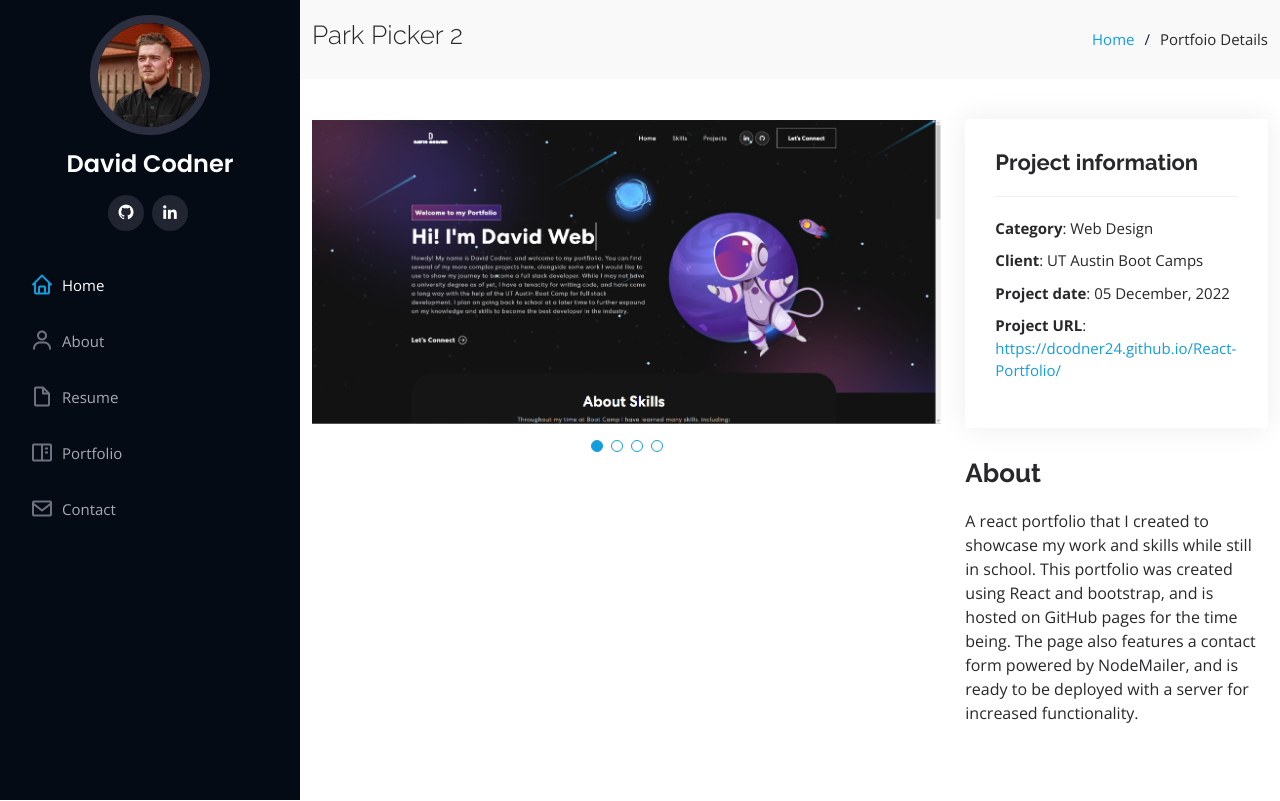
After one commit to dcodner24/Portfolio-v.2, a PHP site: page /detailPages/webDetails/reactPortfolio.html in a window 1280 px wide. The commit adds this page. Run offline with PHP 8.4, Linux system fonts and the light colour scheme.

Commit message:
Added React Portfolio to projects.

```diff
--- a/assets/css/style.css
+++ b/assets/css/style.css
@@ -607,6 +607,7 @@ section {
   text-align: center;
   background: rgba(20, 157, 221, 0.75);
   transition: 0.3s;
+  z-index: 4;
   width: 50%;
 }
 
@@ -636,9 +637,10 @@ section {
   width: 150px;
   padding: 8px 15px;
   visibility: visible;
-  opacity: 1;
+  opacity: 0.6;
   transition: 1s;
   right: 0;
+  z-index: 4;
 }
 
 .item-title{
--- /dev/null
+++ b/detailPages/webDetails/reactPortfolio.html
@@ -0,0 +1,189 @@
+<!DOCTYPE html>
+<html lang="en">
+
+<head>
+    <meta charset="utf-8">
+    <meta content="width=device-width, initial-scale=1.0" name="viewport">
+
+    <title>Portfolio Details - iPortfolio Bootstrap Template</title>
+    <meta content="" name="description">
+    <meta content="" name="keywords">
+
+    <!-- Favicons -->
+    <link rel="apple-touch-icon" sizes="180x180" href="/assets/img/favicon/apple-touch-icon.png">
+    <link rel="icon" type="image/png" sizes="32x32" href="/assets/img/favicon/favicon-32x32.png">
+    <link rel="icon" type="image/png" sizes="16x16" href="/assets/img/favicon/favicon-16x16.png">
+    <link rel="manifest" href="/assets/img/favicon/site.webmanifest">
+
+    <!-- Google Fonts -->
+    <link
+        href="https://fonts.googleapis.com/css?family=Open+Sans:300,300i,400,400i,600,600i,700,700i|Raleway:300,300i,400,400i,500,500i,600,600i,700,700i|Poppins:300,300i,400,400i,500,500i,600,600i,700,700i"
+        rel="stylesheet">
+
+    <!-- Vendor CSS Files -->
+    <link href="../../assets/vendor/aos/aos.css" rel="stylesheet">
+    <link href="../../assets/vendor/bootstrap/css/bootstrap.min.css" rel="stylesheet">
+    <link href="../../assets/vendor/bootstrap-icons/bootstrap-icons.css" rel="stylesheet">
+    <link href="../../assets/vendor/boxicons/css/boxicons.min.css" rel="stylesheet">
+    <link href="../../assets/vendor/glightbox/css/glightbox.min.css" rel="stylesheet">
+    <link href="../../assets/vendor/swiper/swiper-bundle.min.css" rel="stylesheet">
+
+    <!-- Main CSS File -->
+    <link href="../../assets/css/style.css" rel="stylesheet">
+</head>
+
+<body>
+
+    <!-- ======= Mobile nav toggle button ======= -->
+    <i class="bi bi-list mobile-nav-toggle d-xl-none"></i>
+
+    <!-- ======= Header ======= -->
+    <header id="header">
+        <div class="d-flex flex-column">
+
+            <div class="d-flex flex-column">
+
+                <div class="profile">
+                    <img src="../../assets/img/profile-img.jpg" alt="" class="img-fluid rounded-circle">
+                    <h1 class="text-light"><a href="index.html">David Codner</a></h1>
+                    <div class="social-links mt-3 text-center">
+                        <!-- <a href="#" class="twitter"><i class="bx bxl-twitter"></i></a> -->
+                        <!-- <a href="#" class="facebook"><i class="bx bxl-facebook"></i></a> -->
+                        <!-- <a href="#" class="instagram"><i class="bx bxl-instagram"></i></a> -->
+                        <a href="https://github.com/dcodner24" class="github" target="_blank"><i
+                                class="bx bxl-github"></i></a>
+                        <a href="https://www.linkedin.com/in/david-codner-008483251/" class="linkedin"
+                            target="_blank"><i class="bx bxl-linkedin"></i></a>
+
+
+                    </div>
+                </div>
+
+                <nav id="navbar" class="nav-menu navbar">
+                    <ul>
+                        <li><a href="#hero" class="nav-link scrollto active"><i class="bx bx-home"></i>
+                                <span>Home</span></a></li>
+                        <li><a href="#about" class="nav-link scrollto"><i class="bx bx-user"></i> <span>About</span></a>
+                        </li>
+                        <li><a href="#resume" class="nav-link scrollto"><i class="bx bx-file-blank"></i>
+                                <span>Resume</span></a>
+                        </li>
+                        <li><a href="#portfolio" class="nav-link scrollto"><i class="bx bx-book-content"></i>
+                                <span>Portfolio</span></a></li>
+                        <!-- <li><a href="#services" class="nav-link scrollto"><i class="bx bx-server"></i> <span>Services</span></a></li> -->
+                        <li><a href="#contact" class="nav-link scrollto"><i class="bx bx-envelope"></i>
+                                <span>Contact</span></a>
+                        </li>
+                    </ul>
+                </nav><!-- .nav-menu -->
+            </div>
+    </header><!-- End Header -->
+
+    <main id="main">
+
+        <!-- ======= Breadcrumbs ======= -->
+        <section id="breadcrumbs" class="breadcrumbs">
+            <div class="container">
+
+                <div class="d-flex justify-content-between align-items-center">
+                    <h2>Park Picker 2</h2>
+                    <ol>
+                        <li><a href="../../index.html">Home</a></li>
+                        <li>Portfoio Details</li>
+                    </ol>
+                </div>
+
+            </div>
+        </section><!-- End Breadcrumbs -->
+
+        <!-- ======= Portfolio Details Section ======= -->
+        <section id="portfolio-details" class="portfolio-details">
+            <div class="container">
+
+                <div class="row gy-4">
+
+                    <div class="col-lg-8">
+                        <div class="portfolio-details-slider swiper">
+                            <div class="swiper-wrapper align-items-center">
+
+                                <div class="swiper-slide">
+                                    <img src="../../assets/img/portfolio/reactPortfolio/home.png"
+                                        alt="Park Picker Homepage Image">
+                                </div>
+
+                                <div class="swiper-slide">
+                                    <img src="../../assets/img/portfolio/reactPortfolio/skills.png"
+                                        alt="Park Picker Results Page Image">
+                                </div>
+
+                                <div class="swiper-slide">
+                                    <img src="../../assets/img/portfolio/reactPortfolio/projects.png"
+                                        alt="Park Picker Signup Page Image">
+                                </div>
+
+                                <div class="swiper-slide">
+                                    <img src="../../assets/img/portfolio/reactPortfolio/contact.png"
+                                        alt="Park Picker Login Page Image">
+                                </div>
+
+                            </div>
+                            <div class="swiper-pagination"></div>
+                        </div>
+                    </div>
+
+                    <div class="col-lg-4">
+                        <div class="portfolio-info">
+                            <h3>Project information</h3>
+                            <ul>
+                                <li><strong>Category</strong>: Web Design</li>
+                                <li><strong>Client</strong>: UT Austin Boot Camps</li>
+                                <li><strong>Project date</strong>: 05 December, 2022</li>
+                                <li><strong>Project URL</strong>: <a href="https://dcodner24.github.io/React-Portfolio/"
+                                        target="_blank">https://dcodner24.github.io/React-Portfolio/</a></li>
+                            </ul>
+                        </div>
+                        <div class="portfolio-description">
+                            <h2>About</h2>
+                            <p>
+                                A react portfolio that I created to showcase my work and skills while still in school.
+                                This portfolio was created using React and bootstrap, and is hosted on GitHub pages for
+                                the time being. The page also features a contact form powered by NodeMailer, and is
+                                ready to be deployed with a server for increased functionality.
+                            </p>
+                        </div>
+                    </div>
+
+                </div>
+
+            </div>
+        </section><!-- End Portfolio Details Section -->
+
+    </main><!-- End #main -->
+
+    <!-- ======= Footer ======= -->
+    <footer id="footer">
+        <div class="container">
+
+        </div>
+    </footer><!-- End  Footer -->
+
+    <a href="#" class="back-to-top d-flex align-items-center justify-content-center"><i
+            class="bi bi-arrow-up-short"></i></a>
+
+    <!-- Vendor JS Files -->
+    <script src="../../assets/vendor/purecounter/purecounter_vanilla.js"></script>
+    <script src="../../assets/vendor/aos/aos.js"></script>
+    <script src="../../assets/vendor/bootstrap/js/bootstrap.bundle.min.js"></script>
+    <script src="../../assets/vendor/glightbox/js/glightbox.min.js"></script>
+    <script src="../../assets/vendor/isotope-layout/isotope.pkgd.min.js"></script>
+    <script src="../../assets/vendor/swiper/swiper-bundle.min.js"></script>
+    <script src="../../assets/vendor/typed.js/typed.min.js"></script>
+    <script src="../../assets/vendor/waypoints/noframework.waypoints.js"></script>
+    <script src="../../assets/vendor/php-email-form/validate.js"></script>
+
+    <!-- Template Main JS File -->
+    <script src="../../assets/js/main.js"></script>
+
+</body>
+
+</html>
```
Also changed, not shown: index.html (+11 -0 lines), assets/img/portfolio/reactPortfolio/contact.png (added), assets/img/portfolio/reactPortfolio/home.png (added), assets/img/portfolio/reactPortfolio/projects.png (added), assets/img/portfolio/reactPortfolio/skills.png (added).
